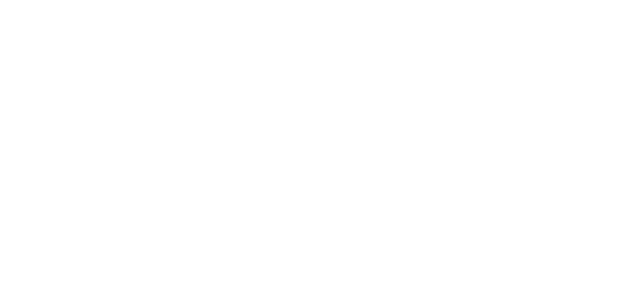
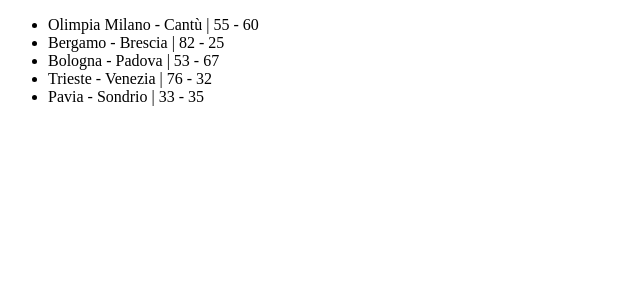
Before and after one commit to MGPasinetti/php-snacks-b1, a PHP site: page / in a window 1280 px wide. Before the commit the part shown is empty. Shown: the top 300 px of the page, without its empty margins (0-640 px from the left). Run offline with PHP 8.4, Linux system fonts and the light colour scheme.

Commit message:
snack-1 done

```diff
--- a/index.php
+++ b/index.php
@@ -1,7 +1,4 @@
 <!--
-SNACK 1
-Creiamo un array contenente le partite di basket di un’ipotetica tappa del calendario. Ogni array avrà una squadra di casa e una squadra ospite, punti fatti dalla squadra di casa e punti fatti dalla squadra ospite. Stampiamo a schermo tutte le partite con questo schema.
-Olimpia Milano - Cantù | 55-60
 SNACK 2
 Passare come parametri GET name, mail e age e verificare (cercando i metodi che non conosciamo nella documentazione) che name sia più lungo di 3 caratteri, che mail contenga un punto e una chiocciola e che age sia un numero. Se tutto è ok stampare “Accesso riuscito”, altrimenti “Accesso negato”
 SNACK 4
@@ -19,6 +16,82 @@ Prendere un paragrafo abbastanza lungo, contenente diverse frasi. Prendere il pa
     <title>PHP Snacks blocco 1</title>
 </head>
 <body>
+    <!--
+    SNACK 1
+    Creiamo un array contenente le partite di basket di un’ipotetica tappa del calendario. Ogni array avrà una squadra di casa e una squadra ospite, punti fatti dalla squadra di casa e punti fatti dalla squadra ospite. Stampiamo a schermo tutte le partite con questo schema.
+    Olimpia Milano - Cantù | 55-60
+    -->
 
+    <?php
+        $arrMatches = [
+            [
+                'casa' => [
+                    'nome' => 'Olimpia Milano',
+                    'punteggio' => 55
+                ],
+                'ospite' => [
+                    'nome' => 'Cantù',
+                    'punteggio' => 60
+                ]
+            ],
+            [
+                'casa' => [
+                    'nome' => 'Bergamo',
+                    'punteggio' => 82
+                ],
+                'ospite' => [
+                    'nome' => 'Brescia',
+                    'punteggio' => 25
+                ]
+            ],
+            [
+                'casa' => [
+                    'nome' => 'Bologna',
+                    'punteggio' => 53
+                ],
+                'ospite' => [
+                    'nome' => 'Padova',
+                    'punteggio' => 67
+                ]
+            ],
+            [
+                'casa' => [
+                    'nome' => 'Trieste',
+                    'punteggio' => 76
+                ],
+                'ospite' => [
+                    'nome' => 'Venezia',
+                    'punteggio' => 32
+                ]
+            ],
+            [
+                'casa' => [
+                    'nome' => 'Pavia',
+                    'punteggio' => 33
+                ],
+                'ospite' => [
+                    'nome' => 'Sondrio',
+                    'punteggio' => 35
+                ]
+            ],
+
+        ];
+    ?>
+
+    <ul><?php
+        for ($_i=0; $_i < count($arrMatches); $_i++) { ?>
+            <li>
+                <span><?= $arrMatches[$_i]['casa']['nome'] ?></span> -
+                <span><?= $arrMatches[$_i]['ospite']['nome'] ?></span> |
+                <span><?= $arrMatches[$_i]['casa']['punteggio'] ?></span> -
+                <span><?= $arrMatches[$_i]['ospite']['punteggio'] ?></span>
+            </li><?php
+        } ?>
+    </ul>
+
+    <!--
+    SNACK 2
+    Passare come parametri GET name, mail e age e verificare (cercando i metodi che non conosciamo nella documentazione) che name sia più lungo di 3 caratteri, che mail contenga un punto e una chiocciola e che age sia un numero. Se tutto è ok stampare “Accesso riuscito”, altrimenti “Accesso negato”
+    -->
 </body>
 </html>
```
